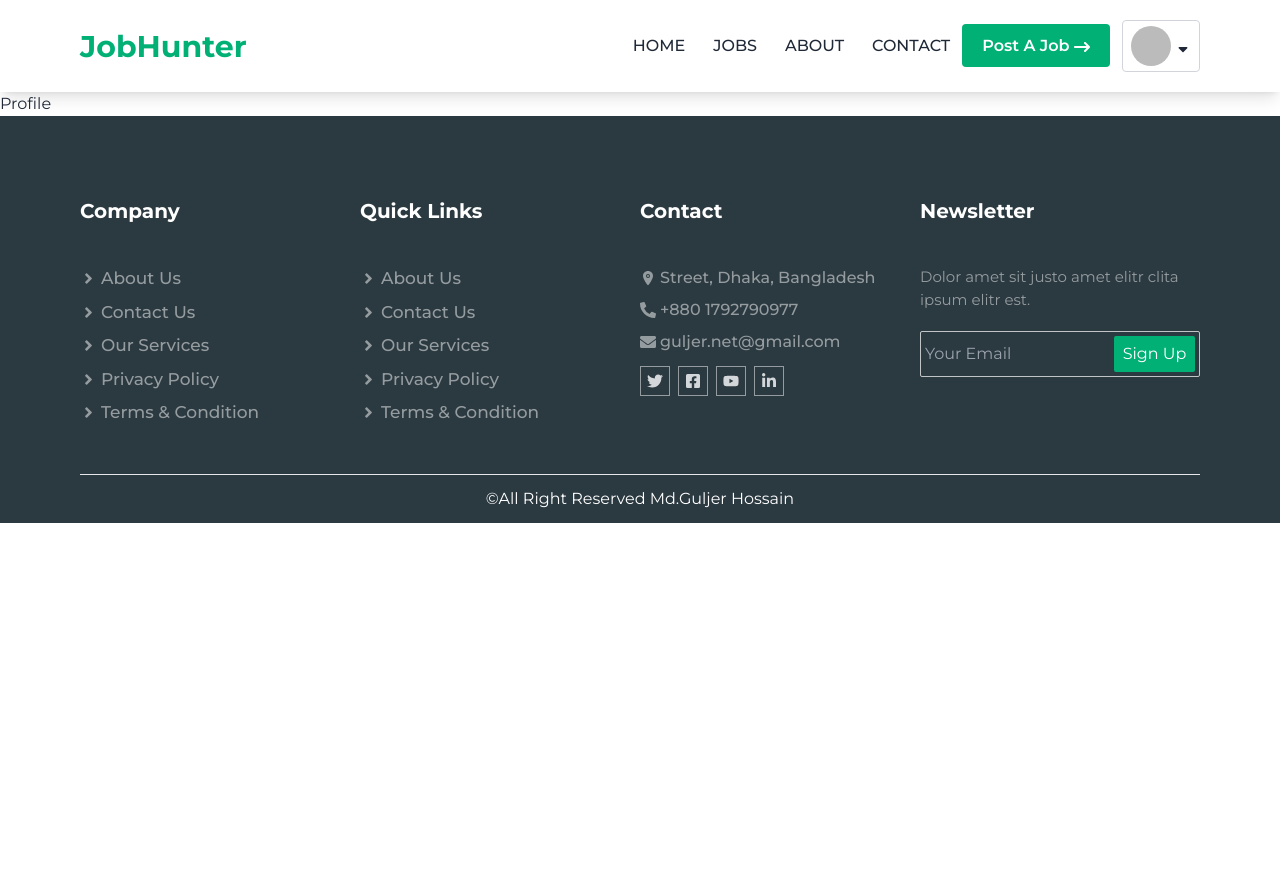
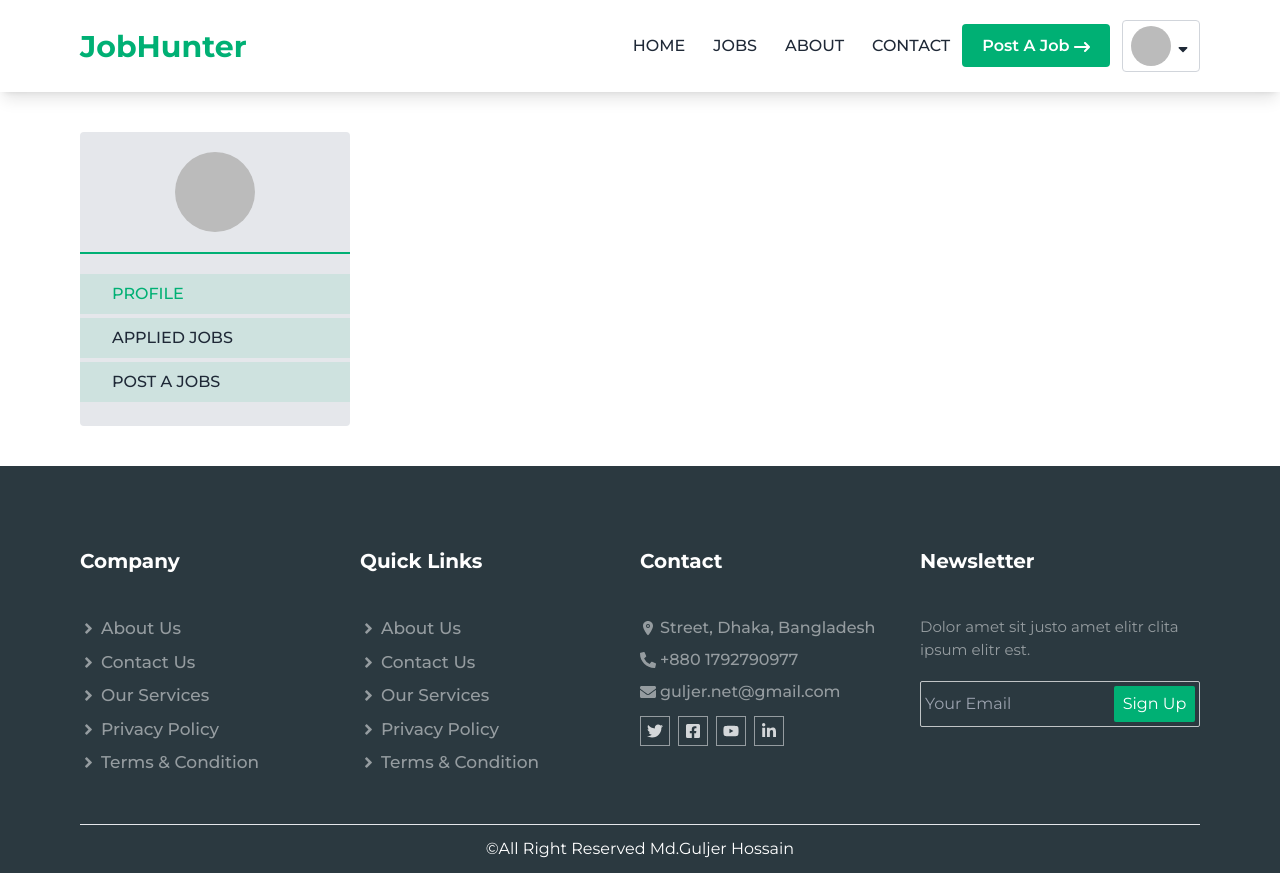
Before and after one commit to guljer77/job-hunter, a React (Vite) app: page /profile in a window 1280 px wide. Before the commit the page ends 800 px from the top, so only its background shows below. Built offline with nearby package versions, Linux system fonts and the light colour scheme; no server answers; sample sign-in values are in the browser's storage.

Commit message:
add dashboard layouts design

```diff
--- /dev/null
+++ b/src/Dashboard/Sidebar/Sidebar.jsx
@@ -0,0 +1,27 @@
+import React from "react";
+import { MdDashboard } from "react-icons/md";
+import { NavLink } from "react-router-dom";
+import { IoStatsChart } from "react-icons/io5";
+
+function Sidebar() {
+  return (
+    <div>
+      <h4 className="uppercase text-[26px] font-semibold text-white text-center py-10">
+        F.Carrier
+      </h4>
+      <hr />
+      <div className="pt-5 pl-10">
+        <ul>
+          <li className="text-[18px] font-medium text-white flex items-center mb-2">
+            <NavLink to="/dashboard" className={({isActive})=> isActive ? "bg-gray-100 w-3/4 pl-3 py-[6px] rounded text-primary":""}><span className="flex items-center gap-1"><MdDashboard /> Dashboard</span></NavLink>
+          </li>
+          <li className="text-[18px] font-medium text-white flex items-center mb-2">
+            <NavLink to="/dashboard/status" className={({isActive})=> isActive ? "bg-gray-100 w-3/4 pl-3 py-[6px] rounded text-primary":""}><span className="flex items-center gap-1"><IoStatsChart />Job Status</span></NavLink>
+          </li>
+        </ul>
+      </div>
+    </div>
+  );
+}
+
+export default Sidebar;
--- /dev/null
+++ b/src/Layouts/DashboardLayouts.jsx
@@ -0,0 +1,46 @@
+import React, { useState } from "react";
+import { Outlet } from "react-router-dom";
+import { IoMenu } from "react-icons/io5";
+import { IoIosClose } from "react-icons/io";
+import Sidebar from "../Dashboard/Sidebar/Sidebar";
+
+function DashboardLayouts() {
+  const [open, setOpen] = useState(true);
+  return (
+    <div className="flex items-start justify-between">
+      <div className="bg-[#5AB2FF] lg:block hidden w-[20%] h-[100vh] z-50">
+        <div className="fixed top-0 left-0 w-[20%] bg-[#5AB2FF] z-50">
+          <Sidebar />
+        </div>
+      </div>
+      <div className="lg:w-[80%] w-full">
+        <div className="p-5 bg-gray-50 shadow-md flex items-center justify-between">
+          <h4 className="text-[20px] font-semibold">Dashboard</h4>
+          <div className="flex items-center space-x-2">
+            <h4 className="text-[16px] font-medium uppercase">Guljer</h4>
+            <span
+              onClick={() => setOpen(!open)}
+              className="text-[22px] lg:hidden block cursor-pointer"
+            >
+              {open ? (
+                <IoMenu />
+              ) : (
+                <IoIosClose size={24} className="text-[24px]" />
+              )}
+            </span>
+          </div>
+        </div>
+        {!open && (
+          <div className="fixed top-0 bg-[#5AB2FF] left-0 h-screen w-[270px] z-50">
+            <Sidebar />
+          </div>
+        )}
+        <div className="lg:p-10 p-5">
+          <Outlet />
+        </div>
+      </div>
+    </div>
+  );
+}
+
+export default DashboardLayouts;
--- a/src/Pages/Profile/Profile.jsx
+++ b/src/Pages/Profile/Profile.jsx
@@ -1,9 +1,71 @@
-import React from 'react'
+import React from "react";
+import { Helmet } from "react-helmet-async";
+import { useAuth } from "../../Hooks/useAuth";
+import { NavLink, Outlet } from "react-router-dom";
+import Container from "../../Components/Container";
 
 function Profile() {
+  const { user } = useAuth();
   return (
-    <div>Profile</div>
-  )
+    <div>
+      <Helmet>
+        <title>Job Hunter | Profile</title>
+      </Helmet>
+      <Container>
+        <div className="py-10">
+          <div className="lg:flex items-start justify-between">
+            <div className="lg:w-1/4 w-full bg-gray-200 rounded">
+              <div className="py-5">
+                <img
+                  src={user?.photoURL}
+                  alt=""
+                  className="mx-auto w-[80px] h-[80px] rounded-full"
+                />
+              </div>
+              <hr className="border border-primary" />
+              <div className="py-5">
+                <ul className="">
+                  <li className="py-2 bg-primary/10 mb-1 text-[16px] font-medium uppercase">
+                    <NavLink
+                      to="/profile"
+                      className={({ isActive }) =>
+                        isActive ? "text-primary" : ""
+                      }
+                    >
+                      <span className="pl-8">Profile</span>
+                    </NavLink>
+                  </li>
+                  <li className="py-2 bg-primary/10 mb-1 text-[16px] font-medium uppercase">
+                    <NavLink
+                      to="/profile/applied-jobs"
+                      className={({ isActive }) =>
+                        isActive ? "text-primary" : ""
+                      }
+                    >
+                      <span className="pl-8">Applied Jobs</span>
+                    </NavLink>
+                  </li>
+                  <li className="py-2 bg-primary/10 mb-1 text-[16px] font-medium uppercase">
+                    <NavLink
+                      to="/profile/post-a-job"
+                      className={({ isActive }) =>
+                        isActive ? "text-primary" : ""
+                      }
+                    >
+                      <span className="pl-8">Post A Jobs</span>
+                    </NavLink>
+                  </li>
+                </ul>
+              </div>
+            </div>
+            <div className="lg:w-3/4 w-full ml-10">
+              <Outlet />
+            </div>
+          </div>
+        </div>
+      </Container>
+    </div>
+  );
 }
 
-export default Profile
+export default Profile;
--- a/src/Routes/Routes.jsx
+++ b/src/Routes/Routes.jsx
@@ -8,6 +8,7 @@ import About from "../Pages/About/About";
 import Contact from "../Pages/Contact/Contact";
 import Profile from "../Pages/Profile/Profile";
 import PrivateRoute from "./PrivateRoute";
+import DashboardLayouts from "../Layouts/DashboardLayouts";
 
 export const router = createBrowserRouter([
   {
@@ -47,4 +48,8 @@ export const router = createBrowserRouter([
     path: "/signUp",
     element: <SignUp />,
   },
+  {
+    path: "/dashboard",
+    element: <DashboardLayouts />
+  }
 ]);
```
